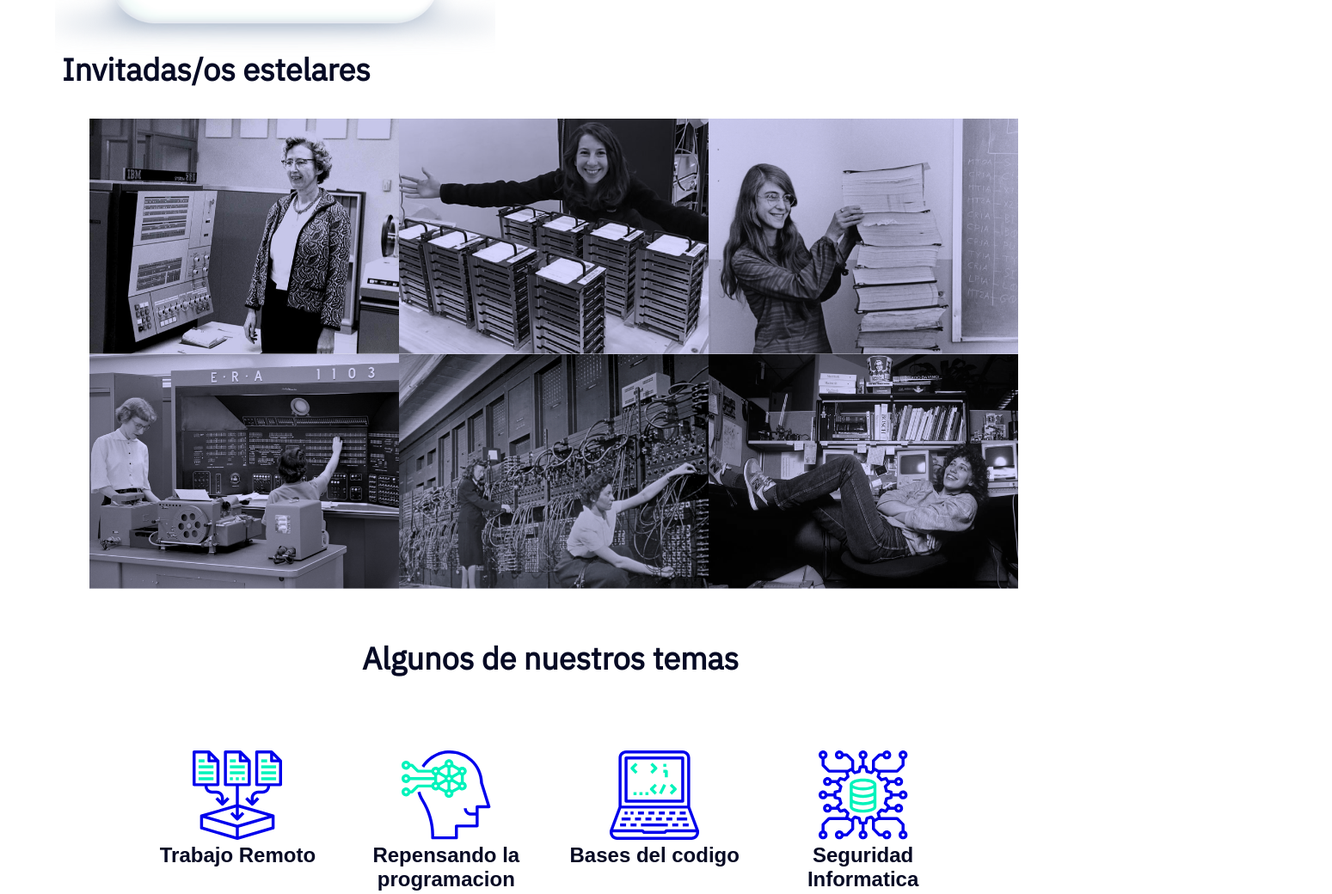
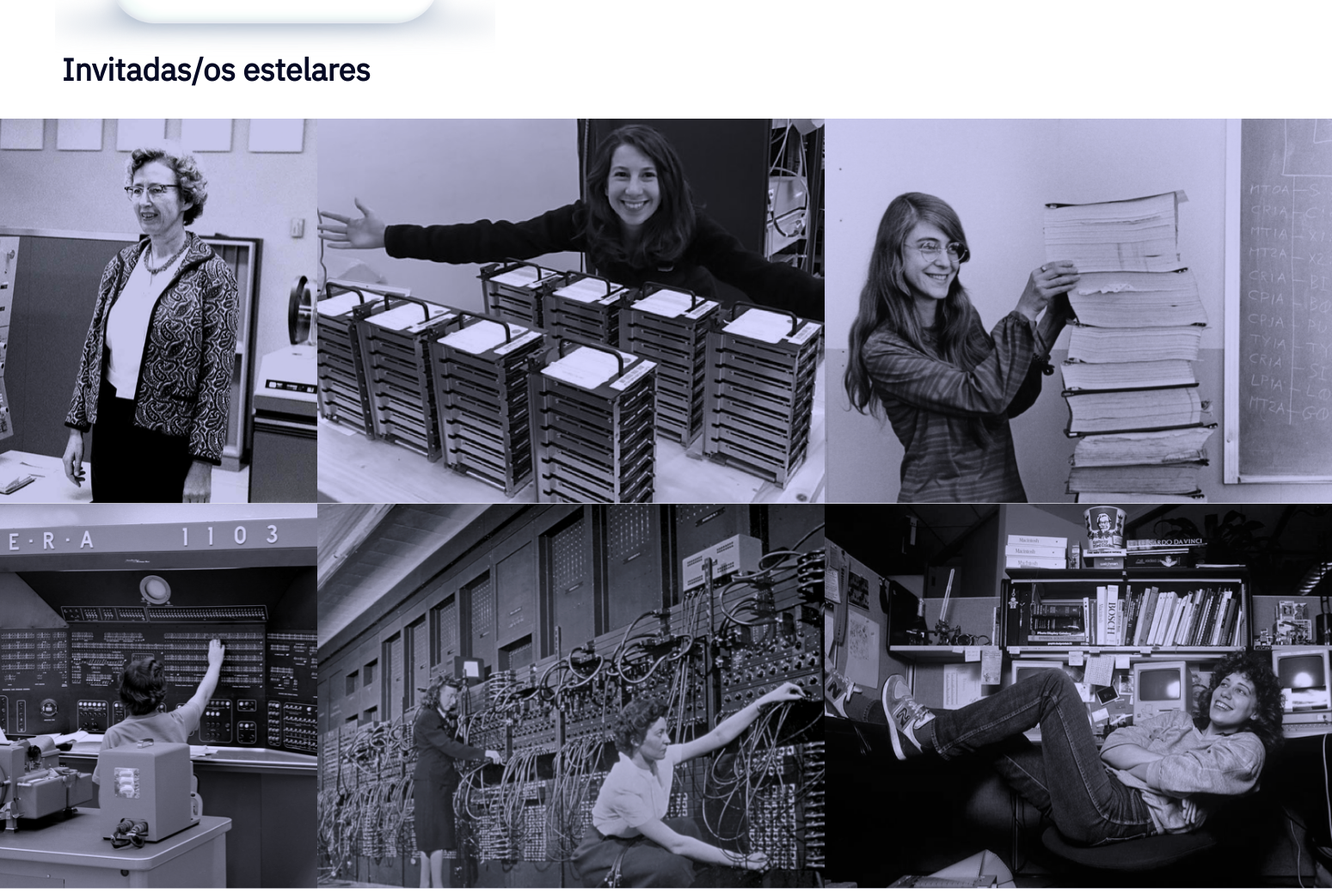
Before and after one commit to MCecilia-987/podcast, a plain HTML site: page index.html in a window 1280 px wide. Shown: the part 1788-2828 px from the top of the page at 86% size, 1549 px wide, since content can reach past the window. Drawn offline with Linux system fonts and the light colour scheme.

Commit message:
Update style.css

```diff
--- a/style.css
+++ b/style.css
@@ -342,9 +342,9 @@ footer {
   }
   .imgContainer {
     flex-direction: row;
-    width: 360px;
+    width: 590px;
     position: relative;
-    right: 300px;
+    right: 510px;
   }
   #subjects {
     display: flex;
```
